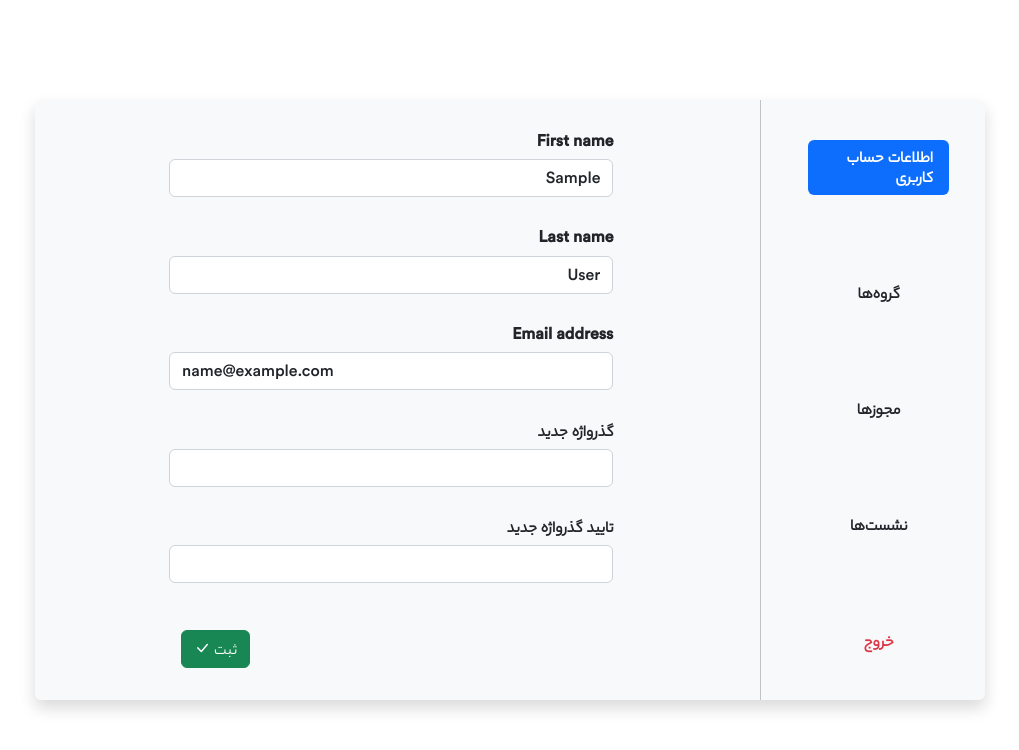
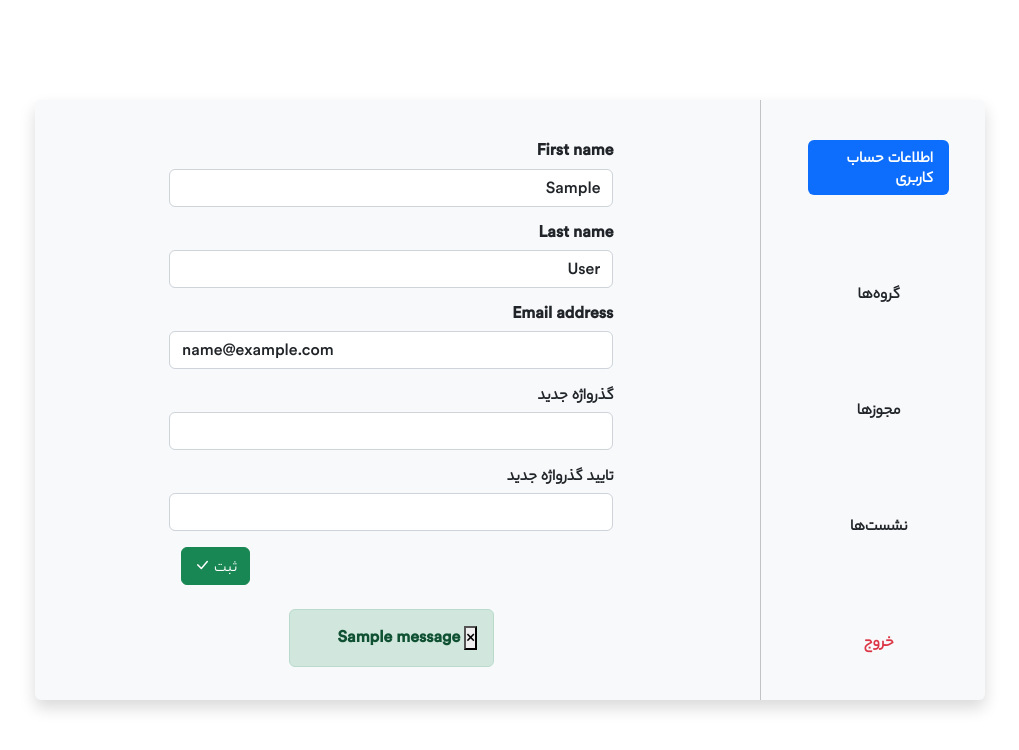
Before and after one commit to bourbour619/auth0n, a Django app: page /account/edit/ in a window 1280 px wide. Shown: the top 750 px of the page, without its empty margins (130-1149 px from the left). Run offline with Django 5.2, Linux system fonts and the light colour scheme; a user stored in the database is signed in; tables that the repository leaves empty hold one stand-in row (values such as "Sample post"); one stand-in notice (Sample message) is shown; some libraries are stand-ins or nearby versions.

Commit message:
profile edit account updated

```diff
--- a/account/templates/account/profile.html
+++ b/account/templates/account/profile.html
@@ -42,7 +42,7 @@
                       </ul>
                     <div class="vr"></div>
                 </div>
-                <div class="col-9 h-100">
+                <div class="col-9">
                     {% block profile_view %}{% endblock %}
                 </div>
             </div>
--- a/account/templates/account/profile/edit.html
+++ b/account/templates/account/profile/edit.html
@@ -10,4 +10,16 @@
             </button>
         </div>
     </form>
+    {% if messages %}
+        {% for message in messages %}
+        <div class="row justify-content-center p-0">
+            <div class="col-auto alert alert-success alert-dismissible" role="alert" >
+            <button type="button" class="close" data-dismiss="alert" aria-label="Close">
+                <span aria-hidden="True">&times;</span>
+            </button>
+            {{ message }}
+            </div>
+        </div>
+        {% endfor %}
+    {% endif %}
 {% endblock %}
--- a/account/views.py
+++ b/account/views.py
@@ -1,10 +1,13 @@
 from django.views.generic import FormView, RedirectView, View, TemplateView
 from django.contrib.auth import authenticate, login, logout
 from django.contrib.auth.mixins import LoginRequiredMixin
-from django.shortcuts import redirect
+from django.http.response import HttpResponseRedirect
 from django.urls import reverse, resolve
+from django.contrib import messages
+
+from core.models import User
 from .forms import *
-from core.models import User
+
 
 # Create your views here.
 
@@ -18,7 +21,7 @@ class RegisterAccountView(FormView):
     def form_valid(self, form):
         user = form.save(commit=False)
         user.type = User.UserType('STAFF')
-        password = form['password'].value()
+        password = form.cleaned_data['password']
         user.set_password(password)
         user.save()
         self.username = user.username
@@ -93,11 +96,17 @@ class EditAccountView(ProfileAccountView, FormView):
 
     def form_valid(self, form):
         email = form.cleaned_data['email']
-        user = User.objects.get(username=self.user.username)
-
-        new_password = form.cleaned_data['new_password'].value()
-        user.set_password(new_password)
+        new_password = form.cleaned_data['new_password']
+        try:
+            user = User.objects.get(username=self.user.username)
+        except User.DoesNotExist:
+            return HttpResponseRedirect(reverse('account:logout'))
+        if email:
+            user.email = email
+        if new_password:
+            user.set_password(new_password)
         user.save()
+        messages.success(self.request, 'حساب کاربری به روزرسانی شد.')
         return super().form_valid(form)
 
 
@@ -120,4 +129,4 @@ class SessionsAccountView(ProfileAccountView):
 
 def logout_view(request):
     logout(request)
-    return redirect(reverse('index'))
+    return HttpResponseRedirect(reverse('index'))
```
